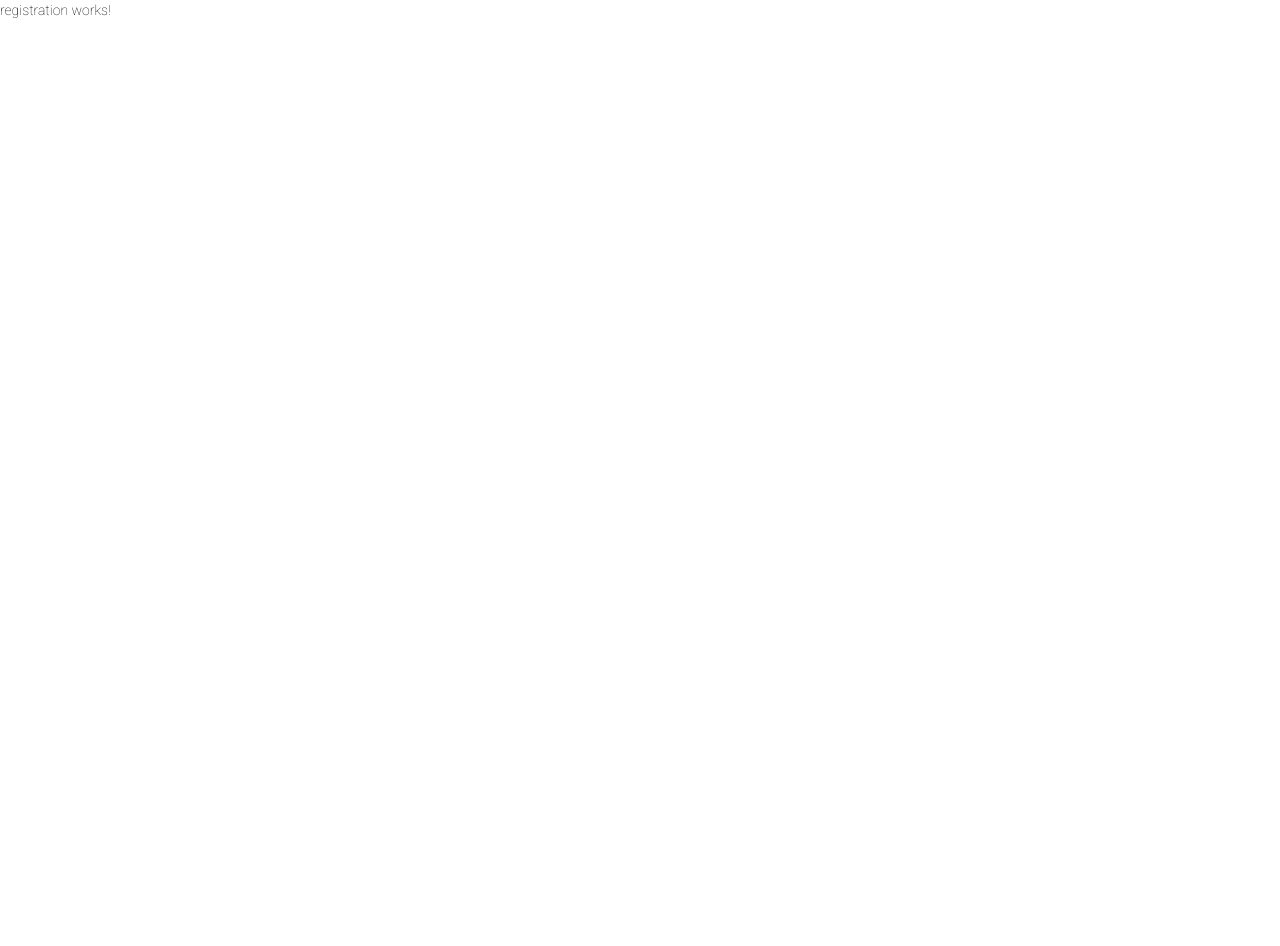
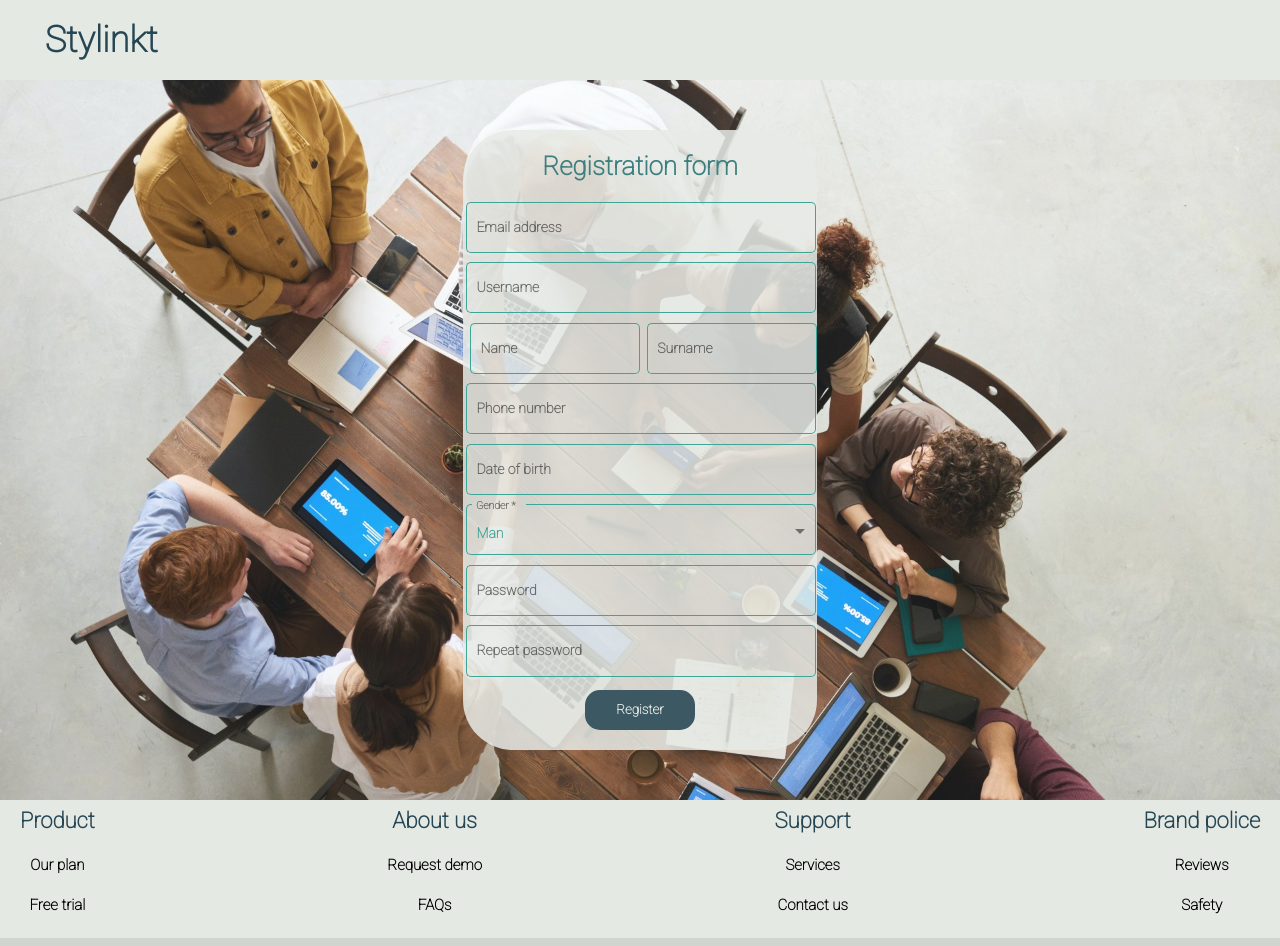
Before and after one commit to dunjagojkovic/XWS-Projekat-Frontend, an Angular app in the folder xws-app/: page /registration in a window 1280 px wide. Shown: the top 946 px of the page. Before the commit the page ends 800 px from the top, so only its background shows below. Built offline with nearby package versions, Linux system fonts and the light colour scheme.

Commit message:
Registration design

```diff
--- a/xws-app/src/app/registration/registration.component.css
+++ b/xws-app/src/app/registration/registration.component.css
@@ -0,0 +1,168 @@
+* {
+    box-sizing: border-box;
+    font-family: 'Roboto', sans-serif;
+    margin: 0;
+    padding: 0;
+}
+
+mat-toolbar {
+    padding: 20px;
+    background-color: #e5e9e4;
+    height: 10vh;
+}
+
+mat-toolbar>h1 {
+    font-size: 36px;
+    margin-left: 2%;
+    color: #264653;
+    font-weight: bold;
+}
+
+main {
+    background-repeat: no-repeat;
+    background-image: url("../../assets/coworkers.jpg");
+    background-size: cover;
+    height: 90vh;
+    opacity: 0.90;
+    display: flex;
+    justify-content: center;
+    padding: 50px;
+}
+
+.example-spacer {
+    flex: 1 1 auto;
+}
+
+main h1 {
+    position: relative;
+    text-align: center;
+    color: #287271;
+    font-size: 26px;
+    padding-top: 20px;
+    font-weight: bolder;
+}
+
+::ng-deep .mat-form-field-appearance-outline.mat-focused .mat-form-field-outline-thick {
+    color: #2A9D8F!important;
+    font-weight: bold;
+}
+
+::ng-deep .mat-form-field-appearance-outline .mat-form-field-outline {
+    color: #2A9D8F!important;
+    font-weight: bold;
+}
+
+::ng-deep .mat-form-field.mat-focused .mat-form-field-label {
+  color: #2A9D8F!important;
+  font-weight: bold;
+}
+
+.forma {
+    text-align: center;
+    display: flex;
+    flex-direction: column;
+    align-items: center;
+    width: 30%;
+    position: relative;
+}
+
+.forma::before {
+    content: "";
+    position: absolute;
+    background-color: #e5e9e4;
+    top: 0px;
+      right: 0px;
+      bottom: 0px;
+      left: 0px;
+      opacity: 0.85;
+      border-radius: 50px;
+}
+
+.input-box-small {
+    width: 170px;
+    color: #2A9D8F;
+    align-items: center;
+    height: 50px;
+    margin-bottom: 3%;
+    border-radius: 10px;
+    font-weight: bold;
+    margin-right: 2%;
+  }
+
+  .input-box {
+    width: 350px;
+    color: #2A9D8F;
+    align-items: center;
+    height: 50px;
+    margin-left: 0.5%;
+    margin-bottom: 3%;
+    border-radius: 10px;
+    font-weight: bold;
+}
+
+  .butt {
+    position: relative;
+    background-color: #264653;
+    width: 110px;
+    text-align: center;
+    padding: 10px;
+    height: 40px;
+    color: #e5e9e4;
+    border: none;
+    margin-right: 2%;
+    margin-left: 2%;
+    margin-top: 2%;
+    border-radius: 15px;
+    font-weight: bold;
+}
+
+.butt::after {
+    opacity: 1;
+}
+
+/* FOOTER */
+footer {
+    background-color: #e5e9e4;
+    display: flex;
+    position: relative;
+    bottom: 0;
+    width: 100%;
+    align-items: right;
+    text-align: center;
+    justify-content: space-between;
+    flex-wrap: wrap;
+    padding-left:20px !important;
+    padding-right:20px !important;
+    padding-top:5px !important;
+    padding-bottom:5px !important;
+}
+
+footer-row{
+    display: flex;
+    align-items: center;
+    justify-content: space-between;
+    flex-wrap: wrap;
+}
+
+.footer-links{
+    display: flex;
+    justify-content: space-between;
+    flex-wrap: wrap;
+}
+
+.link_title {
+    color: #264653;
+    font-weight: bold;
+    font-size: 22px;
+}
+
+.link_subtitle {
+    font-weight: bold;
+}
+
+.footer-info{
+    display: flex;
+    align-items: flex-end;
+    justify-content: space-between;
+    flex-wrap: wrap;
+}
--- a/xws-app/src/app/registration/registration.component.html
+++ b/xws-app/src/app/registration/registration.component.html
@@ -1 +1,87 @@
-<p>registration works!</p>
+<!DOCTYPE html>
+<html lang="en">
+<head>
+    <meta charset="UTF-8">
+</head>
+<body>
+    <header>
+        <mat-toolbar>
+            <h1>Stylinkt</h1>
+            <span class="example-spacer"></span>
+        </mat-toolbar>
+    </header>
+
+    <main>
+        <div class="forma">
+            <h1>Registration form</h1>
+            <mat-form-field class="input-box" appearance="outline">
+                <mat-label>Email address</mat-label>
+                <input matInput placeholder="" value="">
+            </mat-form-field>
+            <mat-form-field class="input-box" appearance="outline">
+                <mat-label>Username</mat-label>
+                <input matInput placeholder="" value="">
+            </mat-form-field>
+            <div style="display: flex; flex-direction: row; align-items: center;">
+                <mat-form-field class="input-box-small" appearance="outline">
+                    <mat-label>Name</mat-label>
+                    <input matInput placeholder="" value="">
+                </mat-form-field>
+                <mat-form-field class="input-box-small" appearance="outline">
+                    <mat-label>Surname</mat-label>
+                    <input matInput placeholder="" value="">
+                </mat-form-field>
+            </div>
+            <mat-form-field class="input-box" appearance="outline">
+                <mat-label>Phone number</mat-label>
+                <input matInput placeholder="" value="">
+            </mat-form-field>
+            <mat-form-field class="input-box" appearance="outline">
+                <mat-label>Date of birth</mat-label>
+                <input matInput placeholder="" value="">
+            </mat-form-field>
+            <mat-form-field appearance="outline" class="input-box">
+                <mat-label>Gender</mat-label>
+                <select matNativeControl required>
+                  <option value="man">Man</option>
+                  <option value="women">Woman</option>
+                  <option value="other">Other</option>
+                </select>
+              </mat-form-field>
+            <mat-form-field class="input-box" appearance="outline">
+                <mat-label>Password</mat-label>
+                <input matInput placeholder="" value="">
+            </mat-form-field>
+            <mat-form-field class="input-box" appearance="outline">
+                <mat-label>Repeat password</mat-label>
+                <input matInput placeholder="" value="">
+            </mat-form-field>
+            <button class="butt">Register</button>
+        </div>
+    </main>
+
+    <footer>
+        <div>
+          <h2 class="link_title">Product</h2>
+          <h4 class="link_subtitle">Our plan</h4>
+          <h4 class="link_subtitle">Free trial</h4>
+        </div>
+        <div>
+          <h2 class="link_title">About us</h2>
+          <h4 class="link_subtitle">Request demo</h4>
+          <h4 class="link_subtitle">FAQs</h4>
+        </div>
+        <div>
+          <h2 class="link_title">Support</h2>
+          <h4 class="link_subtitle">Services</h4>
+          <h4 class="link_subtitle">Contact us</h4>
+        </div>
+        <div>
+          <h2 class="link_title">Brand police</h2>
+          <h4 class="link_subtitle">Reviews</h4>
+          <h4 class="link_subtitle">Safety</h4>
+        </div>
+    </footer>
+    <p style="background-color: #d0d5cf; padding: 6px; text-align: center;">Copyright 2022. &#xae;</p>
+</body>
+</html>
```
Also changed, not shown: xws-app/src/app/app.module.ts (+6 -3 lines), xws-app/src/assets/coworkers.jpg (added).
